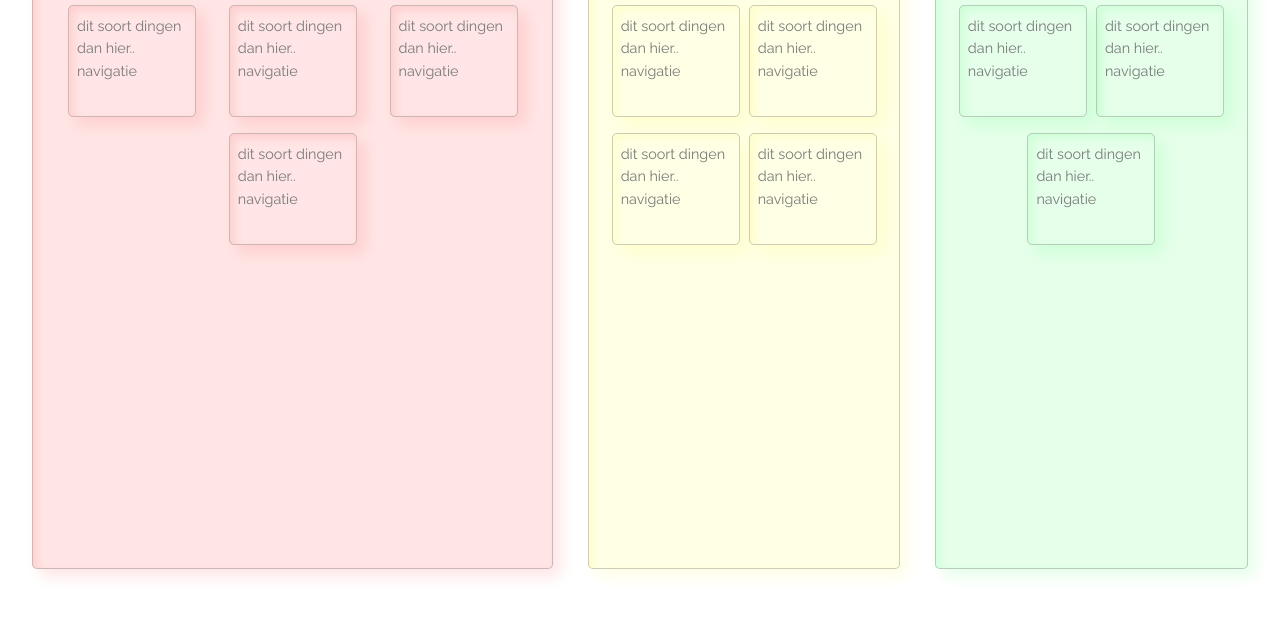
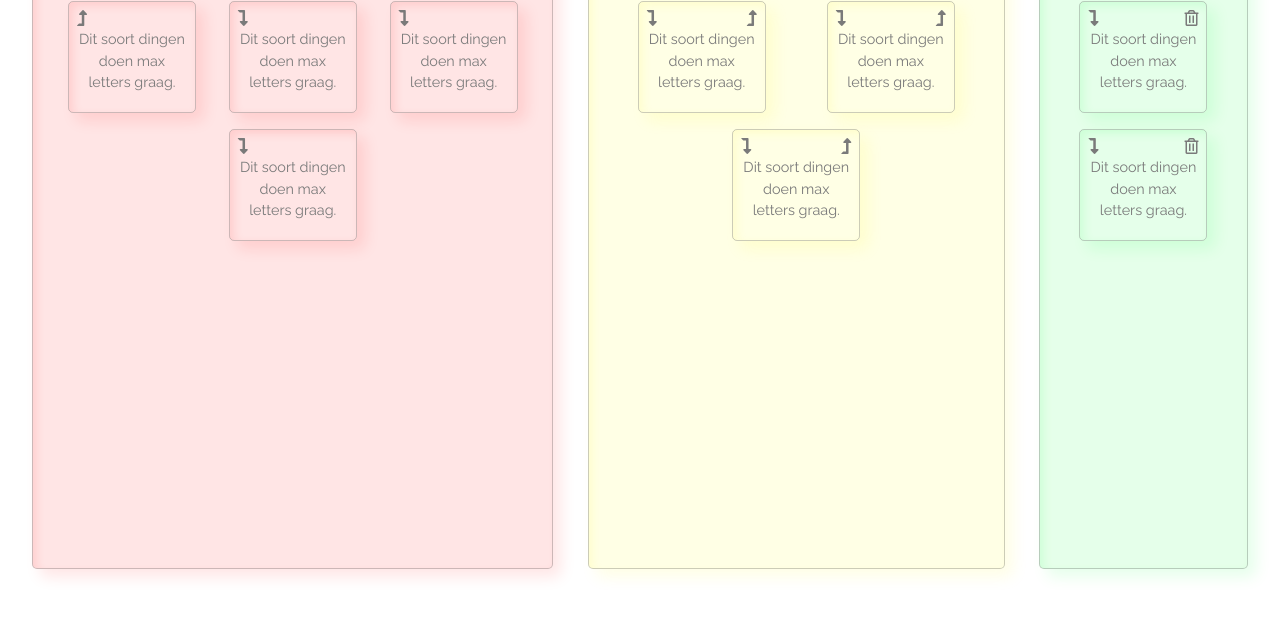
Before and after one commit to JorisPaarde/ICanBan, a plain HTML site: page mycanban.html in a window 1280 px wide. Shown: the part 181-800 px from the top of the page. Drawn offline with nearby package versions, Linux system fonts and the light colour scheme.

Commit message:
Added canban-item control icons

```diff
--- a/assets/css/style.css
+++ b/assets/css/style.css
@@ -370,7 +370,7 @@ button.btn.btn-outline-secondary.green-bg:hover{
 
 .my-canban-column h2{
    text-align: center;
-   margin-top: 1.1rem;
+   margin-top: 0.9rem;
    margin-bottom: 1.2rem;
 }
 
@@ -379,13 +379,18 @@ button.btn.btn-outline-secondary.green-bg:hover{
     margin-bottom: 0.1rem;
 }
 
+.my-canban-column .fa-plus{
+    float: right;
+    margin-top: 1.2rem;
+    margin-right: 0.5rem;
+}
+
 .canban-item{
     padding: 0.5rem;
     width: 8rem;
     height: 7rem;
     margin-bottom: 1rem;
 }
-
 /*------------------------------------------settings content--------------------------------------*/
 
 .outer-card.settings{
@@ -457,7 +462,7 @@ button.btn.btn-outline-secondary.green-bg:hover{
     .canban-item{
     padding: 0.4rem;
     width: 100%;
-    height: 3.5rem;
+    height: auto;
     margin-bottom: 0.3rem;
     }
     .my-canban-column p{
--- a/mycanban.html
+++ b/mycanban.html
@@ -46,74 +46,134 @@
     <div class="container-fluid">
         <div class="col-12">
             <div class="row d-flex justify-content-around">
+                <!--First Red column-->
                 <div id="column1" class="col-sm-12 col-md-5 red-bg red-shadow my-canban-column">
-                    <h2>to do</h2>
+                    <i class="fas fa-plus"></i><h2>To do</h2>
                     <div class="row">
                         <div class="col-12 d-flex flex-wrap justify-content-around">
+                            <!--Canban item start-->
                             <div class="red-shadow canban-item">
-                                <p>dit soort dingen dan hier..</p>
-                                <p>navigatie</p>
+                                <div class="d-flex justify-content-between">
+                                    <i class="fas down fa-level-down-alt d-none"></i>
+                                    <i class="fas left fa-long-arrow-alt-left  d-none"></i>
+                                    <i class="fas right fa-long-arrow-alt-right  d-none"></i>
+                                    <i class="far trash fa-trash-alt d-none"></i>
+                                    <i class="fas up fa-level-up-alt"></i>
+                                </div>
+                                <p class="text-center">Dit soort dingen doen max letters graag.</p>
                             </div>
+                            <!--Canban item start-->
                             <div class="red-shadow canban-item">
-                                <p>dit soort dingen dan hier..</p>
-                                <p>navigatie</p>
+                                <div class="d-flex justify-content-between">
+                                    <i class="fas down fa-level-down-alt"></i>
+                                    <i class="fas left fa-long-arrow-alt-left d-none"></i>
+                                    <i class="fas right fa-long-arrow-alt-right d-none"></i>
+                                    <i class="far trash fa-trash-alt d-none"></i>
+                                    <i class="fas up fa-level-up-alt d-none"></i>
+                                </div>
+                                <p class="text-center">Dit soort dingen doen max letters graag.</p>
                             </div>
+                            <!--Canban item start-->
                             <div class="red-shadow canban-item">
-                                <p>dit soort dingen dan hier..</p>
-                                <p>navigatie</p>
+                                <div class="d-flex justify-content-between">
+                                    <i class="fas down fa-level-down-alt"></i>
+                                    <i class="fas left fa-long-arrow-alt-left d-none"></i>
+                                    <i class="fas right fa-long-arrow-alt-right d-none"></i>
+                                    <i class="far trash fa-trash-alt d-none"></i>
+                                    <i class="fas up fa-level-up-alt d-none"></i>
+                                </div>
+                                <p class="text-center">Dit soort dingen doen max letters graag.</p>
                             </div>
+                            <!--Canban item start-->
                             <div class="red-shadow canban-item">
-                                <p>dit soort dingen dan hier..</p>
-                                <p>navigatie</p>
+                                <div class="d-flex justify-content-between">
+                                    <i class="fas down fa-level-down-alt"></i>
+                                    <i class="fas left fa-long-arrow-alt-left d-none"></i>
+                                    <i class="fas right fa-long-arrow-alt-right d-none"></i>
+                                    <i class="far trash fa-trash-alt d-none"></i>
+                                    <i class="fas up fa-level-up-alt d-none"></i>
+                                </div>
+                                <p class="text-center">Dit soort dingen doen max letters graag.</p>
                             </div>
                         </div>
                     </div>
                 </div>
-                <div id="column2" class="col-sm-12 col-md-3 yellow-bg yellow-shadow my-canban-column">
+                <!--Second yellow column-->
+                <div id="column2" class="col-sm-12 col-md-4 yellow-bg yellow-shadow my-canban-column">
                     <h2>Doing</h2>
                     <div class="row">
                         <div class="col-12 d-flex flex-wrap justify-content-around">
+                            <!--Canban item start-->
                             <div class="yellow-shadow canban-item">
-                                <p>dit soort dingen dan hier..</p>
-                                <p>navigatie</p>
+                                <div class="d-flex justify-content-between">
+                                    <i class="fas down fa-level-down-alt"></i>
+                                    <i class="fas left fa-long-arrow-alt-left d-none"></i>
+                                    <i class="fas right fa-long-arrow-alt-right d-none"></i>
+                                    <i class="far trash fa-trash-alt d-none"></i>
+                                    <i class="fas up fa-level-up-alt"></i>
+                                </div>
+                                <p class="text-center">Dit soort dingen doen max letters graag.</p>
                             </div>
+                            <!--Canban item start-->
                             <div class="yellow-shadow canban-item">
-                                <p>dit soort dingen dan hier..</p>
-                                <p>navigatie</p>
+                                <div class="d-flex justify-content-between">
+                                    <i class="fas down fa-level-down-alt"></i>
+                                    <i class="fas left fa-long-arrow-alt-left d-none"></i>
+                                    <i class="fas right fa-long-arrow-alt-right d-none"></i>
+                                    <i class="far trash fa-trash-alt d-none"></i>
+                                    <i class="fas up fa-level-up-alt"></i>
+                                </div>
+                                <p class="text-center">Dit soort dingen doen max letters graag.</p>
                             </div>
+                            <!--Canban item start-->
                             <div class="yellow-shadow canban-item">
-                                <p>dit soort dingen dan hier..</p>
-                                <p>navigatie</p>
-                            </div>
-                            <div class="yellow-shadow canban-item">
-                                <p>dit soort dingen dan hier..</p>
-                                <p>navigatie</p>
+                                <div class="d-flex justify-content-between">
+                                    <i class="fas down fa-level-down-alt"></i>
+                                    <i class="fas left fa-long-arrow-alt-left d-none"></i>
+                                    <i class="fas right fa-long-arrow-alt-right d-none"></i>
+                                    <i class="far trash fa-trash-alt d-none"></i>
+                                    <i class="fas up fa-level-up-alt"></i>
+                                </div>
+                                <p class="text-center">Dit soort dingen doen max letters graag.</p>
                             </div>
                         </div>
                     </div>
                 </div>
-                <div id="column3" class="col-sm-12 col-md-3 green-bg green-shadow my-canban-column">
+                <!--third green column-->
+                <div id="column3" class="col-sm-12 col-md-2 green-bg green-shadow my-canban-column">
                     <h2>Done</h2>
                     <div class="row">
                         <div class="col-12 d-flex flex-wrap justify-content-around">
+                            <!--Canban item start-->
                             <div class="green-shadow canban-item">
-                                <p>dit soort dingen dan hier..</p>
-                                <p>navigatie</p>
+                                <div class="d-flex justify-content-between">
+                                    <i class="fas down fa-level-down-alt"></i>
+                                    <i class="fas left fa-long-arrow-alt-left d-none"></i>
+                                    <i class="fas right fa-long-arrow-alt-right d-none"></i>
+                                    <i class="far trash fa-trash-alt"></i>
+                                    <i class="fas up fa-level-up-alt d-none"></i>
+                                </div>
+                                <p class="text-center">Dit soort dingen doen max letters graag.</p>
                             </div>
+                            <!--Canban item start-->
                             <div class="green-shadow canban-item">
-                                <p>dit soort dingen dan hier..</p>
-                                <p>navigatie</p>
-                            </div>
-                            <div class="green-shadow canban-item">
-                                <p>dit soort dingen dan hier..</p>
-                                <p>navigatie</p>
+                                <div class="d-flex justify-content-between">
+                                    <i class="fas down fa-level-down-alt"></i>
+                                    <i class="fas left fa-long-arrow-alt-left d-none"></i>
+                                    <i class="fas right fa-long-arrow-alt-right d-none"></i>
+                                    <i class="far trash fa-trash-alt"></i>
+                                    <i class="fas up fa-level-up-alt d-none"></i>
+                                </div>
+                                <p class="text-center">Dit soort dingen doen max letters graag.</p>
                             </div>
                         </div>
                     </div>
                 </div>
+                <!--fourth column-->
                 <div id="column4" class="col-sm-12 col-md-2 red-bg red-shadow d-none my-canban-column">
                     <h2></h2>
                 </div>
+                <!--Fifth column-->
                 <div id="column5" class="col-sm-12 col-md-2 red-bg red-shadow d-none my-canban-column">
                     <h2></h2>
                 </div>
```
